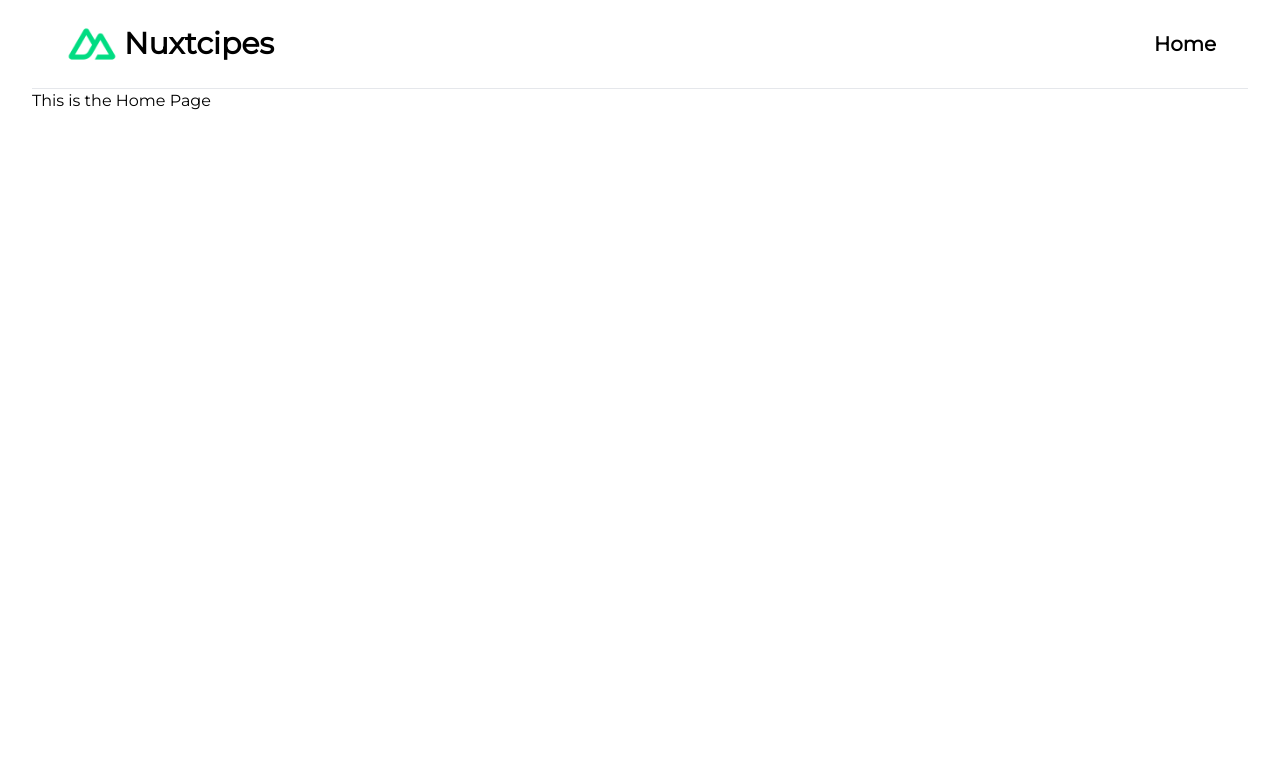
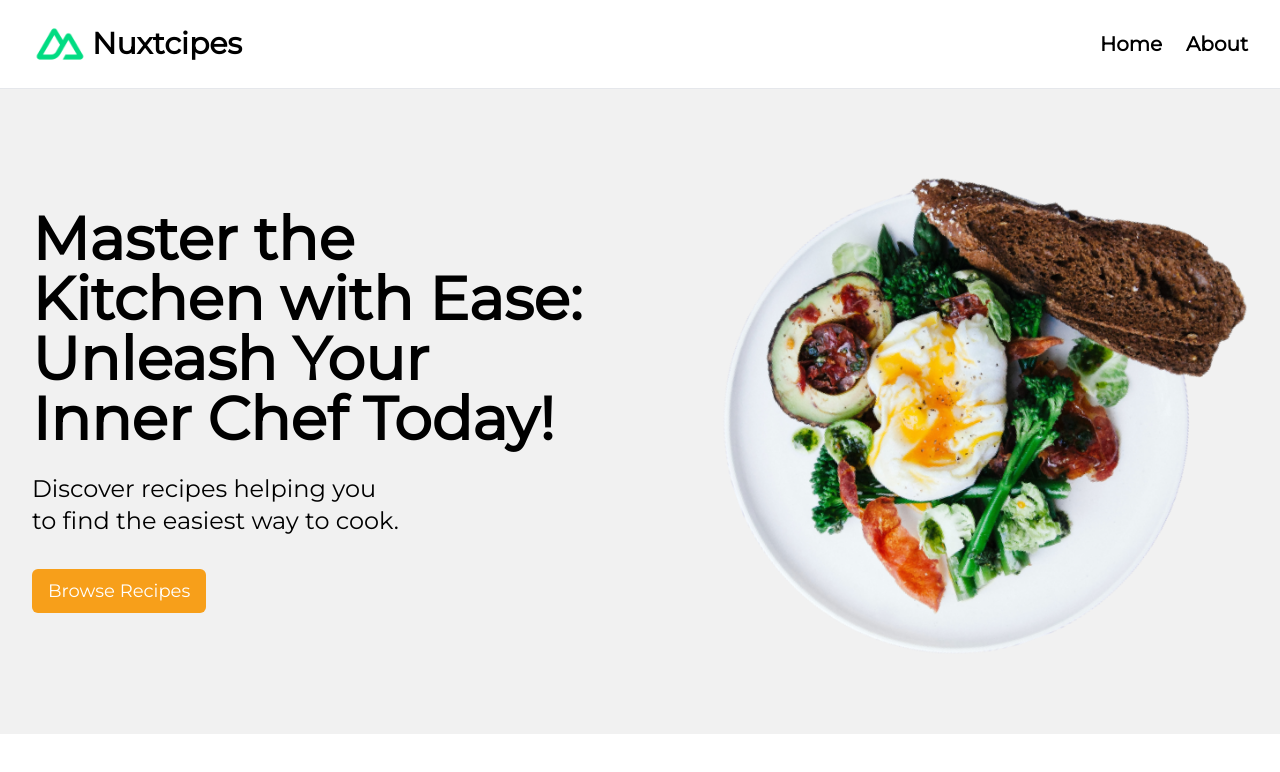
Before and after one commit to theekshana-bandara/recipe-app, a Nuxt app: page / in a window 1280 px wide. Shown: the top 772 px of the page. Built offline with nearby package versions, Linux system fonts and the light colour scheme.

Commit message:
Refactor layout and navigation components; add About page with content

```diff
--- a/app/app.vue
+++ b/app/app.vue
@@ -1,5 +1,5 @@
 <template>
-  <div class="font-Montserrat container">
+  <div class="font-Montserrat">
     <NuxtLayout>
       <NuxtPage />
     </NuxtLayout>
--- a/app/components/BaseNavigation.vue
+++ b/app/components/BaseNavigation.vue
@@ -3,13 +3,16 @@
 <template>
     <header class="py-4 border-b">
         <nav class="flex container items-center">
-            <a href="" class="flex gap-1 items-center">
-                <img class="w-14" src="/icon-green.png" alt="" />
+            <NuxtLink to="/" href="" class="flex gap-1 items-center">
+                <NuxtImg width="56px" densities="x1" format="webp" class="w-14" src="/icon-green.png" alt="" />
                 <span class="text-3xl font-bold">Nuxtcipes</span>
-            </a>
+            </NuxtLink>
             <ul class="flex gap-6 ml-auto text-xl font-bold capitalize">
                 <li>
-                    <a href="">Home</a>
+                    <NuxtLink to="/">Home</NuxtLink>
+                </li>
+                <li>
+                    <NuxtLink to="/about">About</NuxtLink>
                 </li>
             </ul>
         </nav>
--- /dev/null
+++ b/app/pages/about.vue
@@ -0,0 +1,19 @@
+<script setup>
+
+</script>
+
+<template>
+    <main>
+        <section class="container py-20">
+            <h1 class="text-6xl font-extrabold mb-6 text-balance">About Nuxtcipes:</h1>
+            <p class="text-xl font-extrabold mb-6 text-balance max-w-screen-lg">
+                Nuxtcipes is a recipe application based on the dummyJSON API, created by John Komarnicki for
+                the <span class="font-bold">Build Modern Apps with Nuxt</span> course.
+            </p>
+        </section>
+    </main>
+</template>
+
+
+
+<style lang="scss" scoped></style>
--- a/app/pages/index.vue
+++ b/app/pages/index.vue
@@ -1,9 +1,26 @@
 <script setup></script>
 
 <template>
-    <div>
-        <h1>This is the Home Page</h1>
-    </div>
+    <section class="bg-[#f1f1f1]">
+      <div class="container flex flex-col lg:flex-row items-center py-20 gap-10">
+        <div class="flex-1 order-2 lg:order-1 text-center lg:text-left">
+          <h1 class="text-4xl lg:text-6xl font-extrabold mb-6 text-balance">
+            Master the Kitchen with Ease: Unleash Your Inner Chef Today!
+          </h1>
+          <p class="text-xl lg:text-2xl mb-8 text-balance">
+            Discover recipes helping you to find the easiest way to cook.
+          </p>
+          <button
+            class="px-4 py-2 text-white self-start bg-dodgeroll-gold rounded-md text-lg cursor-pointer"
+          >
+            Browse Recipes
+          </button>
+        </div>
+        <div class="flex-1 order-1 lg:order-2">
+          <NuxtImg sizes="xs:100vw sm:667px" src="/nuxt-course-hero.png" format="webp" alt="" />
+        </div>
+      </div>
+    </section>
 </template>
 
 <style lang="scss" scoped></style>
--- a/tailwind.config.js
+++ b/tailwind.config.js
@@ -4,21 +4,10 @@
   theme: {
     extend: {
       colors: {
-        "dodgeroll-gold": {
-          50: "#fff9eb",
-          100: "#fdecc8",
-          200: "#fbd88c",
-          300: "#f9bd50",
-          400: "#f79f1a",
-          500: "#f1820f",
-          600: "#d65f09",
-          700: "#b13f0c",
-          800: "#903210",
-          900: "#762911",
-          950: "#441204",
-        },
+        "dodgeroll-gold": "#f79f1a",
         "apple-green": "#046E1B",
         "dire-wolf": "#292727",
+      },
     },
     fontFamily: {
       Montserrat: "Montserrat, sans-serif",
@@ -28,6 +17,5 @@
       padding: "2rem",
     },
   },
-  },
   plugins: [],
 }
```
Lines whose indentation alone changed are shown as unchanged.
